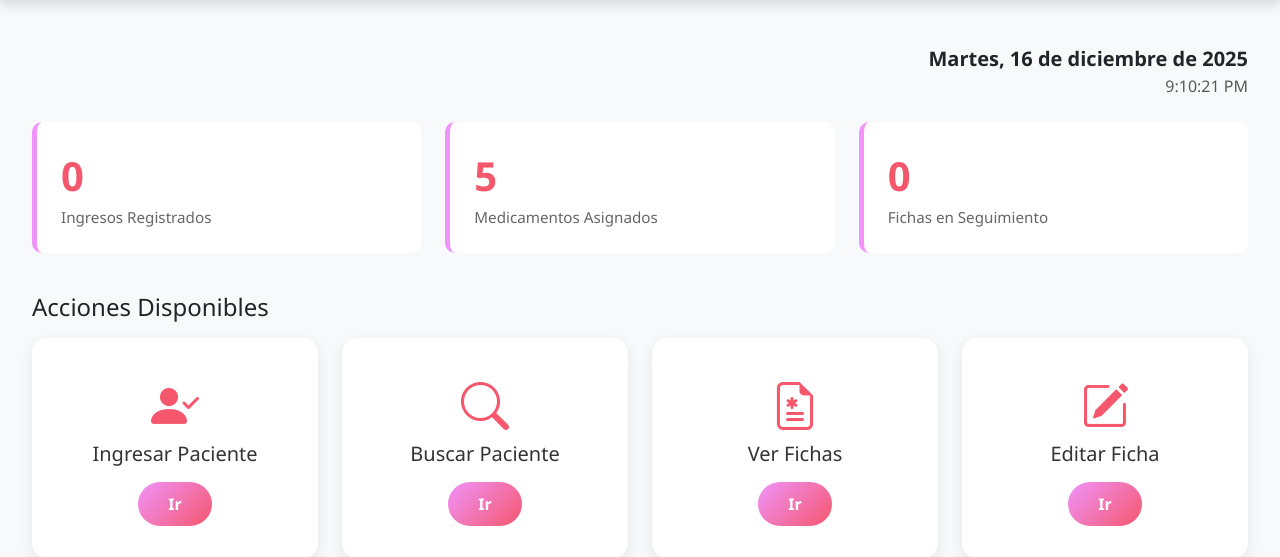
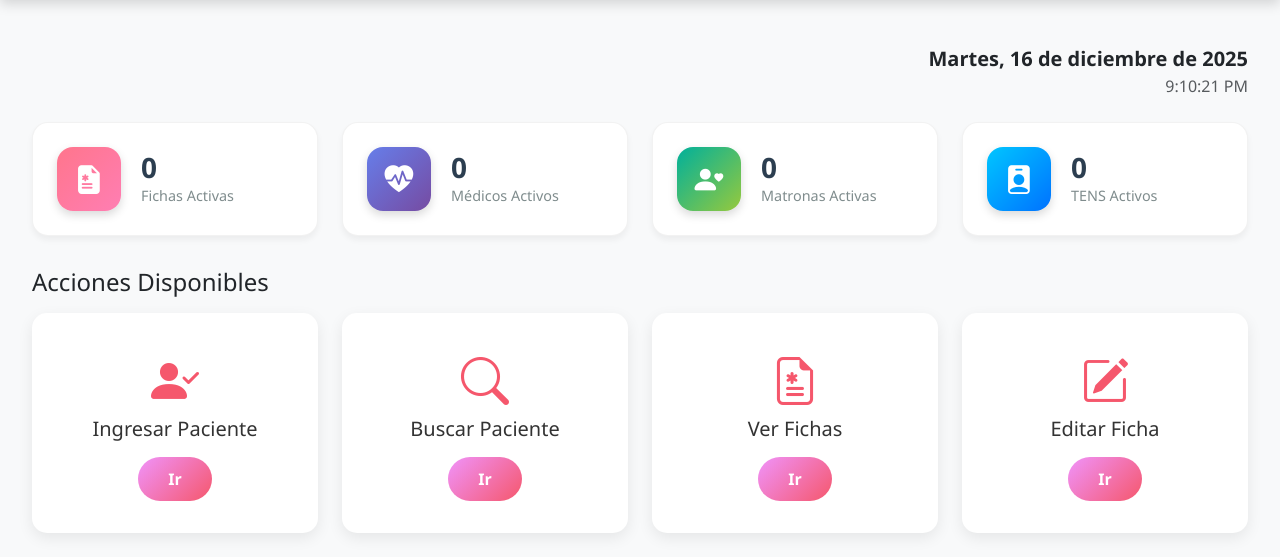
Before and after one commit to rjoserivera/ob_care, a Django app: page /matrona/ in a window 1280 px wide. Shown: the part 120-677 px from the top of the page. Run offline with Django 5.2, Linux system fonts and the light colour scheme; the visitor is signed in with stand-in values (Sample User, id 1); data that the repository does not hold is empty.

Commit message:
contadores matrona

```diff
--- a/authentication/urls.py
+++ b/authentication/urls.py
@@ -1,6 +1,7 @@
 from django.urls import path
 from . import views
 from medicoApp import views as medico_views
+from matronaApp import views as matrona_views
 
 app_name = 'authentication'
 
@@ -11,7 +12,7 @@ urlpatterns = [
     # Dashboards por rol
     path('dashboard/admin/', views.DashboardAdminView.as_view(), name='dashboard_admin'),
     path('dashboard/medico/', medico_views.DashboardMedicoView.as_view(), name='dashboard_medico'),
-    path('dashboard/matrona/', views.DashboardMatronaView.as_view(), name='dashboard_matrona'),
+    path('dashboard/matrona/', matrona_views.DashboardMatronaView.as_view(), name='dashboard_matrona'),
     path('dashboard/tens/', views.DashboardTensView.as_view(), name='dashboard_tens'),
 
     # Registro de usuarios
--- a/matronaApp/views.py
+++ b/matronaApp/views.py
@@ -74,63 +74,54 @@ def calcular_edad(fecha_nacimiento):
 # MENU MATRONA (DASHBOARD)
 # ============================================
 
-@login_required
-def menu_matrona(request):
-    """
-    Menú principal de matrona (Dashboard)
-    URL: /matrona/
-    """
-    # Estadísticas
-    total_fichas = FichaObstetrica.objects.filter(activa=True).count()
-    fichas_recientes = FichaObstetrica.objects.filter(
-        activa=True
-    ).select_related('paciente__persona').order_by('-fecha_creacion')[:5]
-
-    # Fichas con proceso de parto activo
-    fichas_en_parto = FichaObstetrica.objects.filter(
-        activa=True,
-        proceso_parto_iniciado=True
-    ).count()
-
-    # Fichas con estancamiento
-    fichas_estancadas = FichaObstetrica.objects.filter(
-        activa=True,
-        estado_dilatacion='ESTANCADA'
-    ).count()
-
-    # Fichas listas para parto
-    fichas_listas = FichaObstetrica.objects.filter(
-        activa=True,
-        estado_dilatacion='LISTA'
-    ).count()
-
-    # Datos para el dashboard
-    total_ingresos = IngresoPaciente.objects.filter(activo=True).count()
-    total_medicamentos_asignados = MedicamentoFicha.objects.filter(activo=True).count()
-
-    # Permisos especÃ­ficos de matrona
-    puede_ingresar_paciente = True
-    puede_asignar_medicamentos = True
-    puede_buscar_paciente = True
-    puede_editar_ficha = True
-    puede_iniciar_parto = False  # Solo médico
-
-    context = {
-        'titulo': 'Dashboard Matrona',
-        'total_fichas': total_fichas,
-        'fichas_recientes': fichas_recientes,
-        'fichas_en_parto': fichas_en_parto,
-        'fichas_estancadas': fichas_estancadas,
-        'fichas_listas': fichas_listas,
-        'total_ingresos': total_ingresos,
-        'total_medicamentos_asignados': total_medicamentos_asignados,
-        'puede_ingresar_paciente': puede_ingresar_paciente,
-        'puede_asignar_medicamentos': puede_asignar_medicamentos,
-        'puede_buscar_paciente': puede_buscar_paciente,
-        'puede_editar_ficha': puede_editar_ficha,
-        'puede_iniciar_parto': puede_iniciar_parto,
-    }
-    return render(request, 'Matrona/Data/dashboard_matrona.html', context)
+# ============================================
+# MENU MATRONA (DASHBOARD)
+# ============================================
+
+from django.views.generic import TemplateView
+from django.utils.decorators import method_decorator
+from authentication.utils import user_has_role
+
+@method_decorator(login_required, name='dispatch')
+class DashboardMatronaView(TemplateView):
+    template_name = "Matrona/Data/dashboard_matrona.html"
+
+    def dispatch(self, request, *args, **kwargs):
+        # Permitir matronas y superusuarios
+        if not (user_has_role(request.user, "matrona") or request.user.is_superuser):
+            messages.error(request, "No tienes permisos para acceder al dashboard de matrona.")
+            return redirect("home")
+        return super().dispatch(request, *args, **kwargs)
+
+    def get_context_data(self, **kwargs):
+        context = super().get_context_data(**kwargs)
+
+        context['titulo'] = 'Dashboard Matrona'
+        context['usuario'] = self.request.user
+
+        # 1. Fichas Activas
+        context['total_fichas'] = FichaObstetrica.objects.filter(activa=True).count()
+
+        # 2. Médicos Activos
+        context['total_medicos'] = User.objects.filter(groups__name='Medicos', is_active=True).count()
+
+        # 3. Matronas Activas
+        context['total_matronas'] = User.objects.filter(groups__name='Matronas', is_active=True).count()
+
+        # 4. TENS Activos
+        context['total_tens'] = User.objects.filter(groups__name='TENS', is_active=True).count()
+
+        # Permisos
+        context['puede_ingresar_paciente'] = True
+        context['puede_asignar_medicamentos'] = True
+        context['puede_buscar_paciente'] = True
+        context['puede_editar_ficha'] = True
+        context['puede_iniciar_parto'] = False
+
+        return context
+
+# Mantener soporte para URL antigua si es necesario, o redirigir
+menu_matrona = DashboardMatronaView.as_view()
 
 
 # ============================================
--- a/medicoApp/views.py
+++ b/medicoApp/views.py
@@ -48,6 +48,9 @@ class DashboardMedicoView(TemplateView):
 
         # 3. TENS Activos
         context['total_tens'] = User.objects.filter(groups__name='TENS', is_active=True).count()
+
+        # 4. Médicos Activos
+        context['total_medicos'] = User.objects.filter(groups__name='Medicos', is_active=True).count()
 
         # Permisos
         context['puede_agregar_paciente'] = True
--- a/templates/Matrona/Data/dashboard_matrona.html
+++ b/templates/Matrona/Data/dashboard_matrona.html
@@ -7,7 +7,7 @@
 <style>
     /* Specific styles for Matrona Dashboard */
     .navbar-custom {
-        background: linear-gradient(135deg, #f093fb 0%, #f5576c 100%) !important;
+        background: linear-gradient(135deg, #0d736a 0%, #2cb65f 100%) !important;
         padding: 1rem 0;
     }
 
@@ -129,23 +129,94 @@
     </div>
 
     <!-- Estadísticas -->
-    <div class="row mb-4">
-        <div class="col-md-4">
-            <div class="stat-box">
-                <div class="stat-number">0</div>
-                <div class="stat-label">Ingresos Registrados</div>
+    <!-- Estadísticas -->
+    <style>
+        .stats-grid {
+            display: grid;
+            grid-template-columns: repeat(auto-fit, minmax(240px, 1fr));
+            gap: 1.5rem;
+            margin-bottom: 2rem;
+        }
+        .stat-card {
+            background: white;
+            border-radius: 16px;
+            padding: 1.5rem;
+            display: flex;
+            align-items: center;
+            box-shadow: 0 4px 6px rgba(0,0,0,0.05);
+            transition: transform 0.3s ease, box-shadow 0.3s ease;
+            border: 1px solid rgba(0,0,0,0.05);
+        }
+        .stat-card:hover {
+            transform: translateY(-5px);
+            box-shadow: 0 10px 20px rgba(0,0,0,0.1);
+        }
+        .stat-icon {
+            width: 64px;
+            height: 64px;
+            border-radius: 16px;
+            display: flex;
+            align-items: center;
+            justify-content: center;
+            font-size: 1.8rem;
+            margin-right: 1.25rem;
+            color: white;
+            box-shadow: 0 4px 10px rgba(0,0,0,0.15);
+        }
+        .stat-icon.fichas { background: linear-gradient(135deg, #ff758c 0%, #ff7eb3 100%); }
+        .stat-icon.ingresos { background: linear-gradient(135deg, #00b09b 0%, #96c93d 100%); }
+        .stat-icon.medicamentos { background: linear-gradient(135deg, #00c6ff 0%, #0072ff 100%); }
+        .stat-icon.medicos { background: linear-gradient(135deg, #667eea 0%, #764ba2 100%); }
+
+        .stat-info h3 {
+            font-size: 1.75rem;
+            font-weight: 700;
+            margin: 0;
+            color: #2c3e50;
+            line-height: 1.2;
+        }
+        .stat-info p {
+            margin: 0;
+            color: #7f8c8d;
+            font-size: 0.9rem;
+            font-weight: 500;
+        }
+    </style>
+
+    <div class="stats-grid">
+        <!-- Fichas Activas -->
+        <div class="stat-card">
+            <div class="stat-icon fichas"><i class="bi bi-file-earmark-medical-fill"></i></div>
+            <div class="stat-info">
+                <h3>{{ total_fichas|default:"0" }}</h3>
+                <p>Fichas Activas</p>
             </div>
         </div>
-        <div class="col-md-4">
-            <div class="stat-box">
-                <div class="stat-number">5</div>
-                <div class="stat-label">Medicamentos Asignados</div>
+
+        <!-- Médicos Activos -->
+        <div class="stat-card">
+            <div class="stat-icon medicos"><i class="bi bi-heart-pulse-fill"></i></div>
+            <div class="stat-info">
+                <h3>{{ total_medicos|default:"0" }}</h3>
+                <p>Médicos Activos</p>
             </div>
         </div>
-        <div class="col-md-4">
-            <div class="stat-box">
-                <div class="stat-number">0</div>
-                <div class="stat-label">Fichas en Seguimiento</div>
+
+        <!-- Matronas Activas -->
+        <div class="stat-card">
+            <div class="stat-icon ingresos"><i class="bi bi-person-heart"></i></div>
+            <div class="stat-info">
+                <h3>{{ total_matronas|default:"0" }}</h3>
+                <p>Matronas Activas</p>
+            </div>
+        </div>
+
+        <!-- TENS Activos -->
+        <div class="stat-card">
+            <div class="stat-icon medicamentos"><i class="bi bi-person-badge-fill"></i></div>
+            <div class="stat-info">
+                <h3>{{ total_tens|default:"0" }}</h3>
+                <p>TENS Activos</p>
             </div>
         </div>
     </div>
```
Also changed, not shown: templates/Medico/Data/dashboard_medico.html (+9 -0 lines).
